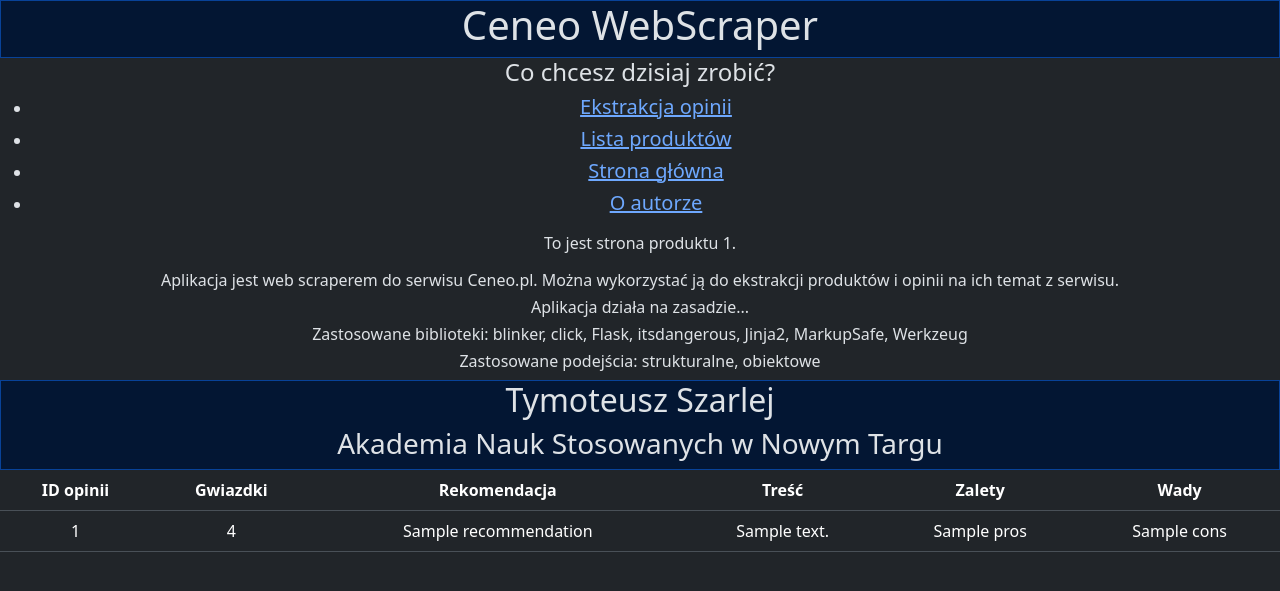
After one commit to Tymek14695/CeneoWebScraper, a Flask app: template app/templates/product.html.jinja in a window 1280 px wide. The commit adds this page. Shown: the top 591 px of the page. Run offline with Flask 3, Linux system fonts and the light colour scheme; the template is opened without the code that fills it: most values are stand-ins (such as "Sample title", 1, 10 or a date in 2020).

Commit message:
fixed errors and made frontend beautiful

```diff
--- a/app/templates/base.html.jinja
+++ b/app/templates/base.html.jinja
@@ -1,11 +1,15 @@
 <!DOCTYPE html>
-<html>
+<html data-bs-theme="dark">
     <head>
+        <link href="https://cdn.jsdelivr.net/npm/bootstrap@5.3.3/dist/css/bootstrap.min.css" rel="stylesheet" integrity="sha384-QWTKZyjpPEjISv5WaRU9OFeRpok6YctnYmDr5pNlyT2bRjXh0JMhjY6hW+ALEwIH" crossorigin="anonymous">
         <meta charset="utf-8" title="Ceneo WebScraper">
     </head>
-    <body>
+    <body class="bs-dark">
+        <div class="text-center">
         <header>
-            <h1>Ceneo WebScraper</h1>
+            <div class="text-primary-emphsis bg-primary-subtle border border-primary-subtle rounded-0">
+                <h1>Ceneo WebScraper</h1>
+            </div>
         </header>
         <div class="main">
             <h4>Co chcesz dzisiaj zrobić?</h4>
@@ -44,8 +48,11 @@
             </div>
         </div>
         <footer>
-            <h2>Tymoteusz Szarlej</h2>
-            <h3>Akademia Nauk Stosowanych w Nowym Targu</h3>
+            <div class="text-primary-emphsis bg-primary-subtle border border-primary-subtle rounded-0">
+                <h2>Tymoteusz Szarlej</h2>
+                <h3>Akademia Nauk Stosowanych w Nowym Targu</h3>
+                <script src="https://cdn.jsdelivr.net/npm/bootstrap@5.3.3/dist/js/bootstrap.bundle.min.js" integrity="sha384-YvpcrYf0tY3lHB60NNkmXc5s9fDVZLESaAA55NDzOxhy9GkcIdslK1eN7N6jIeHz" crossorigin="anonymous"></script>
+            </div>
         </footer>
     </body>
 </html>
--- /dev/null
+++ b/app/templates/product.html.jinja
@@ -0,0 +1,26 @@
+{%extends "base.html.jinja"%}
+{% block content %}
+    <p>To jest strona produktu {{product_id}}.</p>
+    <table class='table table-hover'>
+        <thead>
+            <tr>
+                <th>ID opinii</th>
+                <th>Gwiazdki</th>
+                <th>Rekomendacja</th>
+                <th>Treść</th>
+                <th>Zalety</th>
+                <th>Wady</th>
+            </tr>
+        </thead>
+        <tbody>
+            {%for opinion in opinions%}
+                <tr>
+                    <td>{{opinion.opinion_id}}</td>
+                    <td>{{opinion.stars}}</td>
+                    <td>{{opinion.recommendation}}</td>
+                    <td>{{opinion.content}}</td>
+                    <td>{{opinion.pros}}</td>
+                    <td>{{opinion.cons}}</td>
+                </tr>
+            {%endfor%}
+{% endblock content %}
```
Also changed, not shown: app/routes.py (+23 -2 lines), app/utils.py (added).
